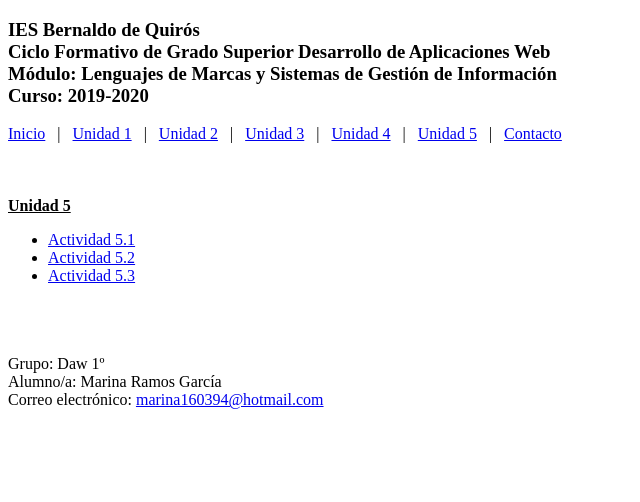
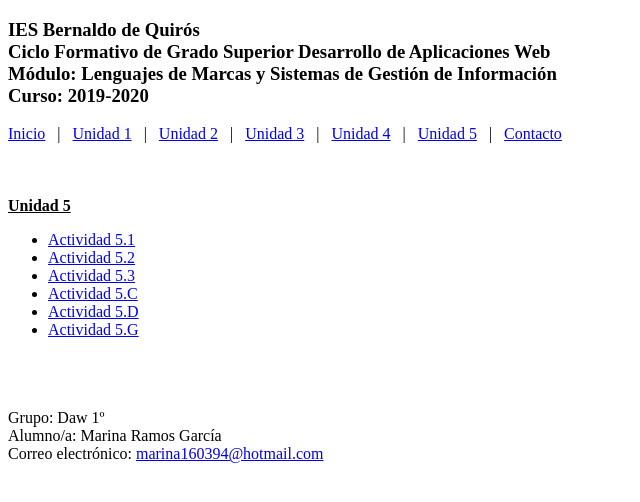
Before and after one commit to ibq-daw1-1920-25/lmsgi, a plain HTML site: page Unidad_5.html in a window 1280 px wide. Shown: the whole page, without its empty margins (0-640 px from the left). Drawn offline with Linux system fonts and the light colour scheme.

Commit message:
Update Unidad_5.html

```diff
--- a/Unidad_5.html
+++ b/Unidad_5.html
@@ -25,7 +25,7 @@
 			<a href="index.html">Inicio</a> &nbsp; | &nbsp;
 			<a href="Unidad1.html">Unidad 1</a> &nbsp; | &nbsp;
 			<a href="Unidad2.html">Unidad 2</a> &nbsp; | &nbsp;
-            <a href="Unidad3.html">Unidad 3</a> &nbsp; | &nbsp;
+            		<a href="Unidad3.html">Unidad 3</a> &nbsp; | &nbsp;
 			<a href="Unidad_4.html">Unidad 4</a> &nbsp; | &nbsp;
 			<a href="Unidad_5.html">Unidad 5</a> &nbsp; | &nbsp;
 			<a href="mailto:marina160394@hotmail.com">Contacto</a> &nbsp;
@@ -43,6 +43,9 @@
 					<li><a href="Unidad_5\Actividad_05_01\U5_01.html">Actividad 5.1</a></li>
 					<li><a href="Unidad_5\Actividad_05_02\U5_02.html">Actividad 5.2</a></li>
 					<li><a href="Unidad_5\Actividad_05_03\U5_03.html">Actividad 5.3</a></li>
+					<li><a href="Unidad_5\Actividad_05_C\U5_C.html">Actividad 5.C</a></li>
+					<li><a href="Unidad_5\Actividad_05_D\U5_D.html">Actividad 5.D</a></li>
+					<li><a href="Unidad_5\Actividad_05_G\U5_G.html">Actividad 5.G</a></li>
 				</ul>
 			<br>
 			<br>
```
